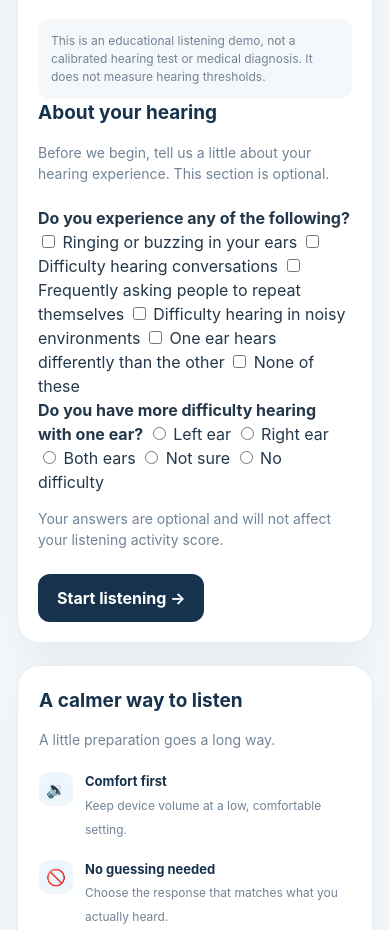
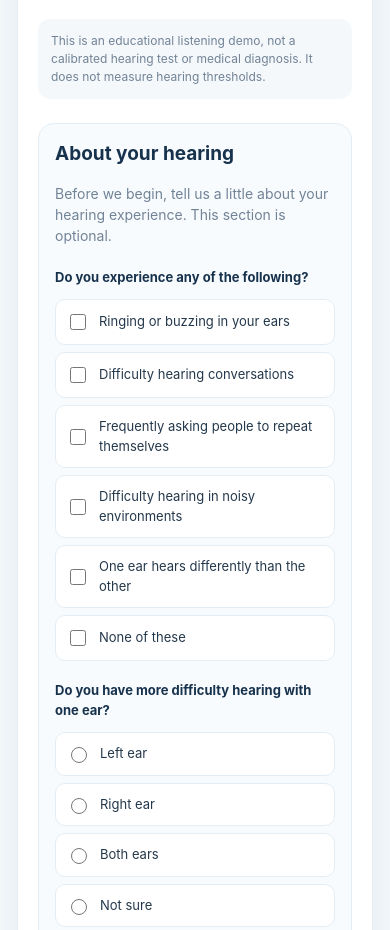
Before and after one commit to sophdavenport/hearwell, a plain HTML site: page index.html in a window 390 px wide. Shown: the part 891-1821 px from the top of the page. Drawn offline with Linux system fonts and the light colour scheme.

Commit message:
Add styles for hearing history questionnaire and results

```diff
--- a/first.css
+++ b/first.css
@@ -455,6 +455,93 @@ font-weight: 700;
 background: #244a6b;
 }
 
+/* HEARING HISTORY QUESTIONNAIRE */
+
+.hearing-history {
+margin-top: 24px;
+padding: 20px;
+background: #f8fbfd;
+border: 1px solid var(--line);
+border-radius: 16px;
+}
+
+.hearing-history h2 {
+font-size: 19px;
+color: var(--navy);
+margin: 0 0 8px;
+}
+
+.history-question {
+margin-top: 20px;
+}
+
+.history-question > strong {
+display: block;
+color: var(--navy);
+font-size: 13px;
+margin-bottom: 12px;
+}
+
+.history-question label {
+display: flex;
+align-items: center;
+gap: 10px;
+padding: 10px 12px;
+margin: 7px 0;
+background: white;
+border: 1px solid var(--line);
+border-radius: 10px;
+color: var(--ink);
+font-size: 13px;
+cursor: pointer;
+}
+
+.history-question label:hover {
+border-color: #9cc9df;
+}
+
+.history-question input {
+accent-color: var(--teal);
+width: 16px;
+height: 16px;
+flex-shrink: 0;
+}
+
+.history-question input:focus-visible {
+outline: 2px solid var(--blue);
+outline-offset: 3px;
+}
+
+/* HEARING HISTORY RESULTS */
+
+.hearing-history-results {
+margin: 22px 0;
+padding: 19px;
+background: #f8fbfd;
+border: 1px solid var(--line);
+border-radius: 15px;
+}
+
+.hearing-history-results h3 {
+color: var(--navy);
+font-size: 16px;
+margin: 0 0 15px;
+}
+
+.hearing-history-results strong {
+display: block;
+color: var(--navy);
+font-size: 12px;
+margin-top: 13px;
+}
+
+.hearing-history-results p {
+color: var(--muted);
+font-size: 13px;
+margin: 5px 0 0;
+line-height: 1.6;
+}
+
 /* FOOTER */
 
 .foot {
@@ -512,7 +599,22 @@ display: none;
 .foot {
 flex-direction: column;
 }
+
+.hearing-history {
+padding: 16px;
 }
+
+.history-question label {
+padding: 11px 10px;
+}
+
+.hearing-history-results {
+padding: 16px;
+}
+
+}
+
+/* REDUCED MOTION */
 
 @media (prefers-reduced-motion: reduce) {
 *,
```
